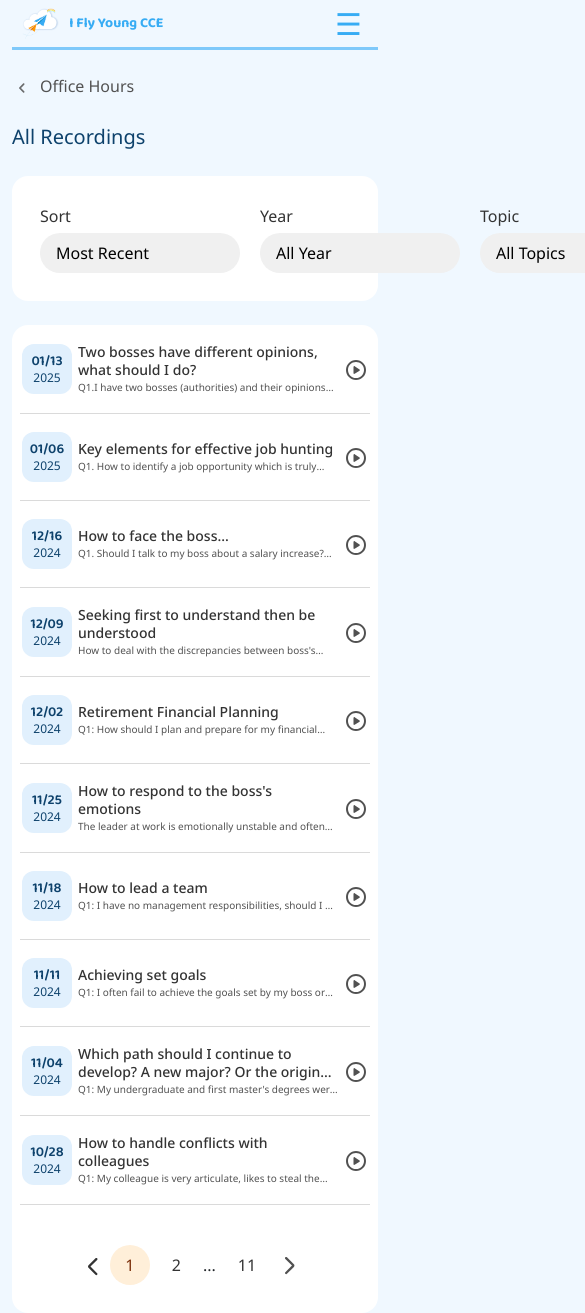
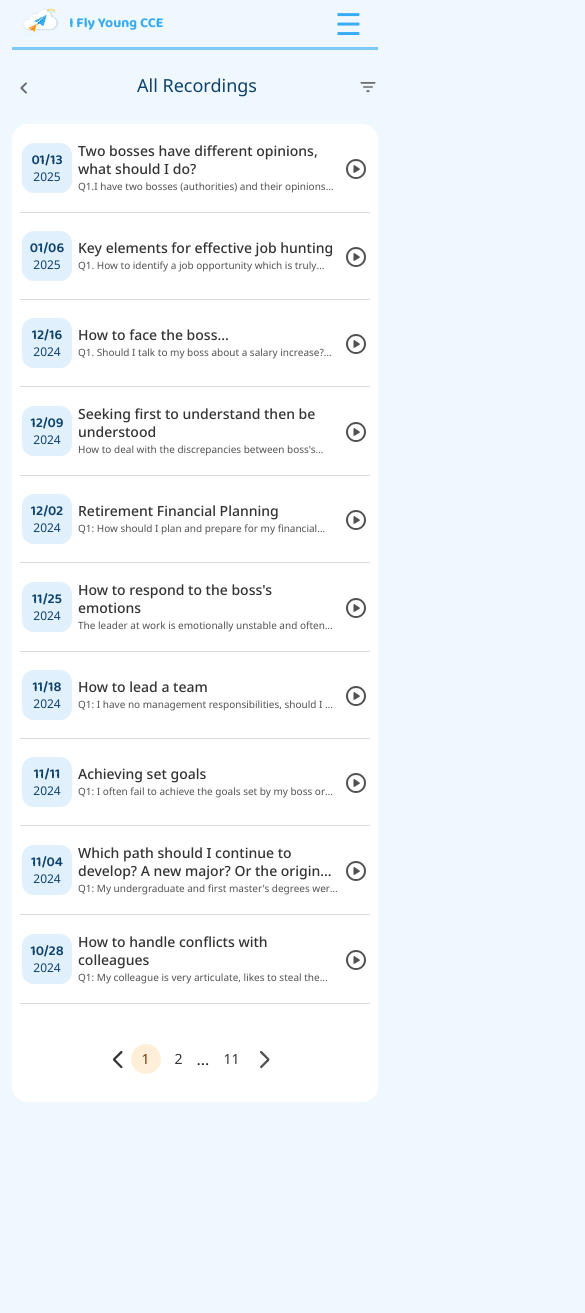
Before and after one commit to Xmeng-Li/I-Fly-Young-CCE-Website, a React (Create React App) app: page /recording in a window 390 px wide. Shown: the top 1313 px of the page, 585 px wide, since content can reach past the window. After the commit the page ends 1102 px from the top, so only its background shows below. Built offline with nearby package versions, Linux system fonts and the light colour scheme.

Commit message:
complete mobile size for recording filters

```diff
--- a/public/locales/en/officehour.json
+++ b/public/locales/en/officehour.json
@@ -97,6 +97,7 @@
 
   "officeHours": "Office Hours",
   "allRecordings": "All Recordings",
+  "filter": "Filter",
   "sort": "Sort",
   "timeSort" : {
     "recent" : "Most Recent",
--- a/public/locales/zh/officehour.json
+++ b/public/locales/zh/officehour.json
@@ -93,6 +93,7 @@
   ],
   "officeHours": "問答時間",
   "allRecordings": "所有錄音",
+  "filter": "過濾器",
   "sort": "排序",
   "timeSort" : {
     "recent" : "最近",
--- a/src/components/officeHours/Recording.tsx
+++ b/src/components/officeHours/Recording.tsx
@@ -24,10 +24,11 @@ type RecordingState = {
   selectedTopic: string;
   sortOrder: string;
   selectedYear: string;
+  showFilterMenu: boolean;
 };
 
 
-class recording extends Component<RecordingProp> {
+class recording extends Component<RecordingProp, RecordingState> {
   selectRef = React.createRef<HTMLSelectElement>();
 
   componentDidMount() {
@@ -79,7 +80,6 @@ class recording extends Component<RecordingProp> {
         return new Date(a.date).getTime() - new Date(b.date).getTime();
       }
     });
-
     return sorted;
   };
 
@@ -114,14 +114,30 @@ class recording extends Component<RecordingProp> {
   };
 
   // Handle Player, Pagination and Filter
-  state: RecordingState = {
+  // state: RecordingState = {
+  //   visiblePlayerIndex: null,
+  //   currentPage: 0,
+  //   itemsPerPage: 10,
+  //   selectedTopic: "allTopic",
+  //   sortOrder: "recent",
+  //   selectedYear: "all",
+  //   showFilterMenu: false,
+  // };
+
+  constructor(props: RecordingProp) {
+    super(props);
+
+    this.state = {
       visiblePlayerIndex: null,
       currentPage: 0,
       itemsPerPage: 10,
       selectedTopic: "allTopic",
       sortOrder: "recent",
       selectedYear: "all",
+      showFilterMenu: false,
     };
+    this.toggleFilterMenu = this.toggleFilterMenu.bind(this);
+  }
 
   // Update page for specific player
   scrollToPlayer = () => {
@@ -143,7 +159,6 @@ class recording extends Component<RecordingProp> {
     }
   };
 
-
   // Close Player
   closePlayer = (): void => {
     this.setState({ visiblePlayerIndex: null });
@@ -153,6 +168,14 @@ class recording extends Component<RecordingProp> {
   pageChange = (selectedPage: { selected: number }) => {
     this.setState({ currentPage: selectedPage.selected });
   };
+
+  // Handle filter icon
+  toggleFilterMenu = () => {
+    this.setState((prevState) => ({
+      showFilterMenu: !prevState.showFilterMenu,
+    }));
+  };
+
 
   render() {
     const { t } = this.props;
@@ -308,6 +331,32 @@ class recording extends Component<RecordingProp> {
     </svg>
     );
 
+    const FilterIcon = () => (
+      <svg xmlns="http://www.w3.org/2000/svg" width="20" height="20" viewBox="0 0 20 20" fill="none">
+      <mask id="mask0_537_3864" maskUnits="userSpaceOnUse" x="0" y="0" width="20" height="20">
+        <rect width="20" height="20" fill="#D9D9D9"/>
+      </mask>
+      <g mask="url(#mask0_537_3864)">
+        <path d="M9.16667 15C8.93056 15 8.73264 14.9201 8.57292 14.7604C8.41319 14.6007 8.33333 14.4028 8.33333 14.1667C8.33333 13.9306 8.41319 13.7326 8.57292 13.5729C8.73264 13.4132 8.93056 13.3333 9.16667 13.3333H10.8333C11.0694 13.3333 11.2674 13.4132 11.4271 13.5729C11.5868 13.7326 11.6667 13.9306 11.6667 14.1667C11.6667 14.4028 11.5868 14.6007 11.4271 14.7604C11.2674 14.9201 11.0694 15 10.8333 15H9.16667ZM5.83333 10.8333C5.59722 10.8333 5.39931 10.7535 5.23958 10.5938C5.07986 10.434 5 10.2361 5 10C5 9.76389 5.07986 9.56597 5.23958 9.40625C5.39931 9.24653 5.59722 9.16667 5.83333 9.16667H14.1667C14.4028 9.16667 14.6007 9.24653 14.7604 9.40625C14.9201 9.56597 15 9.76389 15 10C15 10.2361 14.9201 10.434 14.7604 10.5938C14.6007 10.7535 14.4028 10.8333 14.1667 10.8333H5.83333ZM3.33333 6.66667C3.09722 6.66667 2.89931 6.58681 2.73958 6.42708C2.57986 6.26736 2.5 6.06944 2.5 5.83333C2.5 5.59722 2.57986 5.39931 2.73958 5.23958C2.89931 5.07986 3.09722 5 3.33333 5H16.6667C16.9028 5 17.1007 5.07986 17.2604 5.23958C17.4201 5.39931 17.5 5.59722 17.5 5.83333C17.5 6.06944 17.4201 6.26736 17.2604 6.42708C17.1007 6.58681 16.9028 6.66667 16.6667 6.66667H3.33333Z" fill="#525252"/>
+      </g>
+    </svg>
+    );
+
+    const CloseFilterIcon = () => {
+      return (
+        <svg xmlns="http://www.w3.org/2000/svg" width="14" height="14" viewBox="0 0 14 14" fill="none"
+        onClick={this.toggleFilterMenu}
+        >
+        <mask id="mask0_537_3868" maskUnits="userSpaceOnUse" x="0" y="0" width="14" height="14">
+          <rect width="14" height="14" fill="#D9D9D9"/>
+        </mask>
+        <g mask="url(#mask0_537_3868)">
+          <path d="M6.99997 7.81712L4.14163 10.6755C4.03469 10.7824 3.89858 10.8359 3.7333 10.8359C3.56802 10.8359 3.43191 10.7824 3.32497 10.6755C3.21802 10.5685 3.16455 10.4324 3.16455 10.2671C3.16455 10.1018 3.21802 9.96573 3.32497 9.85879L6.1833 7.00046L3.32497 4.14212C3.21802 4.03518 3.16455 3.89907 3.16455 3.73379C3.16455 3.56851 3.21802 3.4324 3.32497 3.32546C3.43191 3.21851 3.56802 3.16504 3.7333 3.16504C3.89858 3.16504 4.03469 3.21851 4.14163 3.32546L6.99997 6.18379L9.8583 3.32546C9.96525 3.21851 10.1014 3.16504 10.2666 3.16504C10.4319 3.16504 10.568 3.21851 10.675 3.32546C10.7819 3.4324 10.8354 3.56851 10.8354 3.73379C10.8354 3.89907 10.7819 4.03518 10.675 4.14212L7.81663 7.00046L10.675 9.85879C10.7819 9.96573 10.8354 10.1018 10.8354 10.2671C10.8354 10.4324 10.7819 10.5685 10.675 10.6755C10.568 10.7824 10.4319 10.8359 10.2666 10.8359C10.1014 10.8359 9.96525 10.7824 9.8583 10.6755L6.99997 7.81712Z" fill="#525252"/>
+        </g>
+      </svg>
+      )
+    }
+
     const { currentPage, itemsPerPage, selectedYear, selectedTopic} = this.state;
 
     // Filter SyStem
@@ -348,6 +397,8 @@ class recording extends Component<RecordingProp> {
       }
     });
 
+    const { showFilterMenu } = this.state;
+
     // Pagination
     const offset = currentPage * itemsPerPage;
     const paginatedAudio = sortedRecording.slice(offset, offset + itemsPerPage);
@@ -356,33 +407,49 @@ class recording extends Component<RecordingProp> {
     return (
       <div className="recording-page">
         <Header />
+        <div className="page-title-and-icon">
           <div className="backTo">
             <Link to="/office-hours">
+              <div className="left-arrow">
                 <LeftArrow />
+              </div>
             </Link>
             <label className="backTo-text">{t("officeHours", { ns: "officehour" })}
             </label>
           </div>
           <div className="pageTitle">{t("allRecordings", { ns: "officehour" })}</div>
 
+          {/* Filter Icon for Mobile */}
+          <div className="filter-icon" onClick={this.toggleFilterMenu}>
+            <FilterIcon />
+          </div>
+        </div>
 
         {/* Filter Dropdown */}
-        <div className="filter-container">
+        <div className={`filter-container ${showFilterMenu ? "show" : ""}`}>
+          {/* <div className="filters"> */}
+            <div className="label-and-x">
+              <div className="filter-label">{t("filter", { ns: "officehour" })}</div>
+              <div className="close-filter-btn">
+                <CloseFilterIcon />
+              </div>
+            </div>
+
             {/* Chronological */}
-          <div>
+            <div className="each-filter">
               <label className="label">{t("sort", { ns: "officehour" })}</label>
               <select
                 value={this.state.sortOrder}
                 onChange={(e) => this.setState({ sortOrder: e.target.value, currentPage: 0 })
                 } className="sort-dropdown"
               >
-              <option value="recent" className="sort-text">{t("timeSort.recent", { ns: "officehour" })}</option>
-              <option value="oldest" className="sort-text">{t("timeSort.oldest", { ns: "officehour" })}</option>
+                <option value="recent" className="filter-text">{t("timeSort.recent", { ns: "officehour" })}</option>
+                <option value="oldest" className="filter-text">{t("timeSort.oldest", { ns: "officehour" })}</option>
               </select>
             </div>
 
             {/* Filter By Year */}
-          <div>
+            <div className="each-filter">
               <label className="label">{t("year", { ns: "officehour" })}</label>
               <select
                 id="year-filter"
@@ -392,7 +459,7 @@ class recording extends Component<RecordingProp> {
                 }
                 className="year-dropdown"
               >
-              <option value="all">
+                <option value="all" className="filter-text">
                   {t("years", { ns: "officehour" })}
                 </option>
                 {this.getUniqueYears(recordings).map((year) => (
@@ -404,7 +471,7 @@ class recording extends Component<RecordingProp> {
             </div>
 
             {/* Filter By Topic */}
-          <div>
+            <div className="each-filter">
               <label className="label">{t("topic", { ns: "officehour" })}</label>
               <select
                 ref={this.selectRef}
@@ -413,12 +480,13 @@ class recording extends Component<RecordingProp> {
                 } className="topic-dropdown"
               >
                 {Object.keys(categories).map((key) => (
-                <option key={key} value={key}>
+                  <option key={key} value={key} className="filter-text">
                     {categories[key]}
                   </option>
                 ))}
               </select>
             </div>
+          {/* </div> */}
         </div>
 
         {/* Recording List */}
--- a/src/styles/officehour.css
+++ b/src/styles/officehour.css
@@ -325,7 +325,7 @@
 }
 .speaker-name {
   color: var(--Text-primary, #333);
-  font-size: 22px;
+  font-size: 20px;
   font-weight: 600;
   line-height: normal;
 }
--- a/src/styles/recording.css
+++ b/src/styles/recording.css
@@ -36,6 +36,10 @@
   margin-top: 24px;
   margin-bottom: 24px;
 }
+.each-filter {
+  display: flex;
+  flex-direction: column;
+}
 select {
   display: flex;
   flex-direction: column;
@@ -59,6 +63,33 @@ select:focus {
   font-size: 16px;
   font-weight: 400;
   margin-bottom: 5px;
+}
+.filter-text{
+  color: var(--Text-primary, #333);
+  font-size: 16px;
+  font-weight: 400;
+  line-height: normal;
+}
+.sort-dropdown,
+.year-dropdown,
+.topic-dropdown {
+  font-size: 16px;
+  font-weight: 400;
+  line-height: normal;
+}
+.filter-icon {
+  display: none;
+  width: 20px;
+  height: 20px;
+
+}
+.label-and-x {
+  display: none;
+}
+.close-filter-btn {
+  width: 18px;
+  height: 18px;
+  cursor: pointer;
 }
 
 
@@ -319,6 +350,82 @@ select:focus {
 
 /* For Mobile */
 @media (min-width: 320px) and (max-width: 725px) {
+  .label-and-x {
+    display: flex;
+    flex-direction: row;
+    justify-content: space-between;
+    width: 100%;
+  }
+  .filter-icon {
+    display: flex;
+  }
+  .close-filter-btn {
+    display: flex;
+  }
+  .page-title-and-icon {
+    display: flex;
+    flex: row;
+    justify-content: space-between;
+    align-items: center;
+    justify-items: center;
+  }
+  .pageTitle {
+    font-size: 18px;
+    line-height: 20px;
+    margin-top: 25px;
+  }
+  .left-arrow svg{
+    width: 24px;
+    height: 24px;
+  }
+  .backTo-text {
+    display: none;
+  }
+  .filter-container {
+    display: none;
+  }
+  .filter-container.show {
+    display: flex;
+    width: 100%;
+    padding: 12px;
+    flex-direction: column;
+    align-items: flex-start;
+    gap: 12px;
+  }
+  .each-filter {
+    display: flex;
+    flex-direction: row;
+    justify-content: space-between;
+    width: 100%;
+    align-items: center;
+  }
+  select {
+    padding: 8px 16px;
+    align-items: flex-start;
+  }
+  .filter-label {
+    color: var(--Text-Grey, #525252);
+    font-size: 14px;
+    font-weight: 400;
+    line-height: 18px;
+  }
+  .label {
+    font-size: 14px;
+    line-height: 18px;
+  }
+  .filter-text{
+    font-size: 14px;
+    line-height: 18px;
+  }
+  .sort-dropdown,
+  .year-dropdown,
+  .topic-dropdown {
+    font-size: 14px;
+    font-style: normal;
+    font-weight: 400;
+    line-height: 18px;
+  }
+
   .recording-container {
     padding: 0px 8px 12px 8px;
   }
@@ -433,4 +540,20 @@ select:focus {
     height: 12px;
   }
 
+  /* Pagination */
+  .pagination {
+    gap: 8px;
+  }
+  .page {
+    font-size: 14px;
+    line-height: 18px;
+    padding-left: 6px;
+    padding-right: 6px;
+  }
+  .active {
+    width: 30px;
+    height: 30px;
+    padding: 6px;
+    gap: 6px;
+  }
 }
```
Lines whose indentation alone changed are shown as unchanged.
